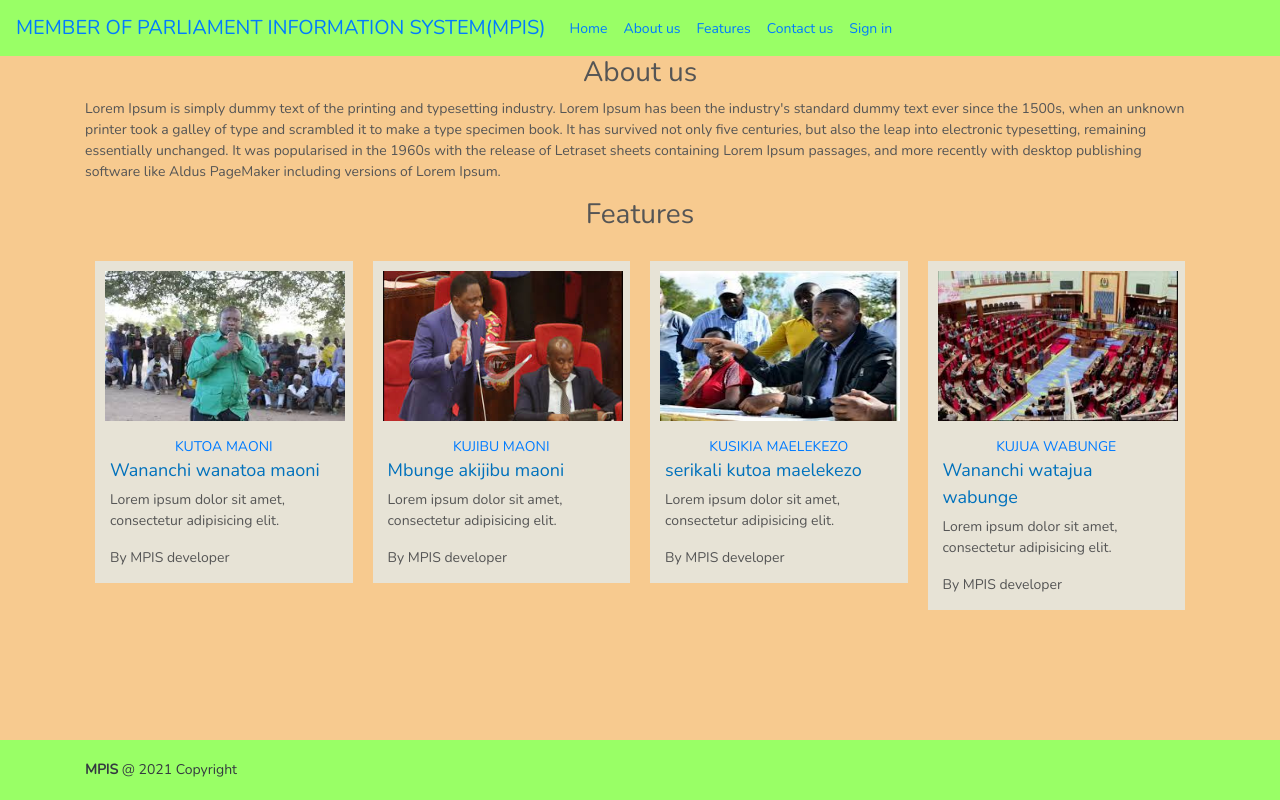
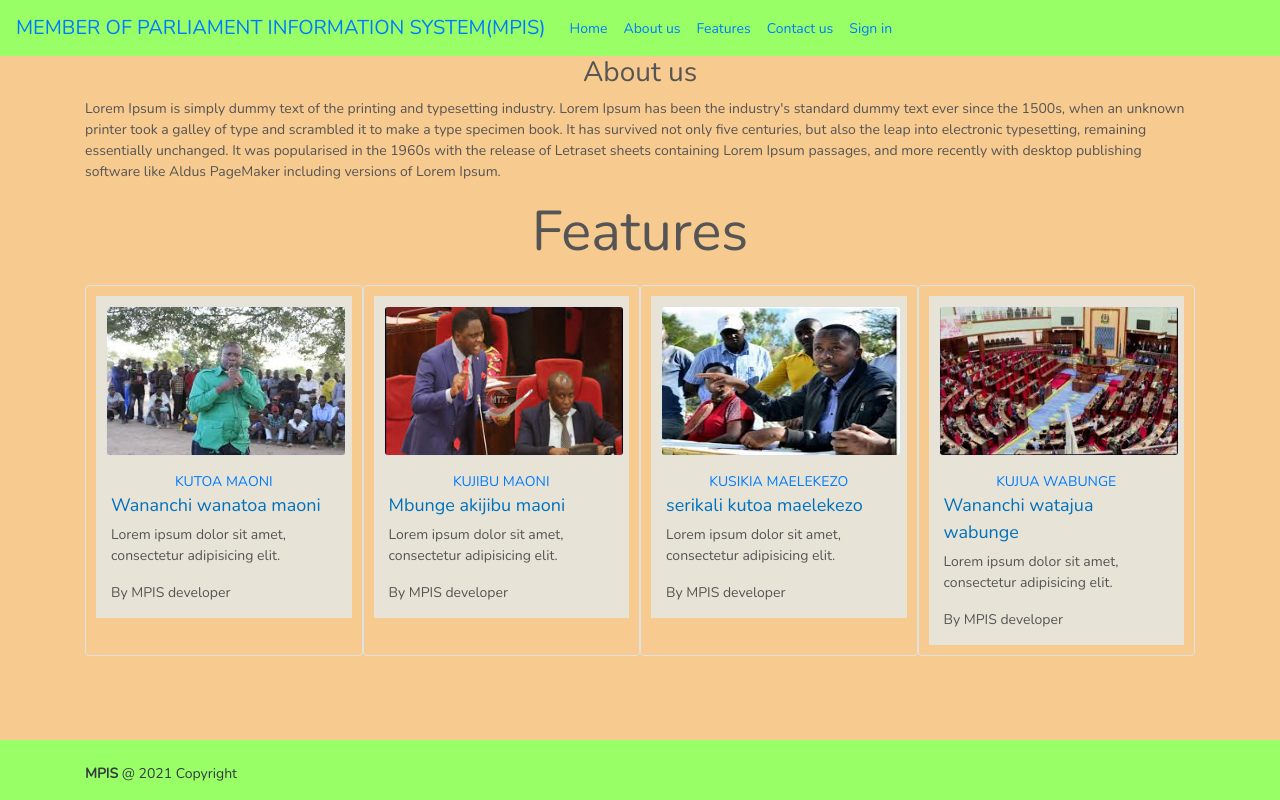
Before and after one commit to deogemini/MPIS, a PHP site: page / in a window 1280 px wide. Run offline with PHP 8.4, Linux system fonts and the light colour scheme.

Commit message:
css changed

```diff
--- a/index.php
+++ b/index.php
@@ -17,14 +17,14 @@
 <div class="container" id="features">
   <div class="row">
     <div class="col-md-12">
-      <h3 style="text-align: center;"> Features</h3>
+      <h3 style="text-align: center;" class="display-4"> Features</h3>
       <div class="wrapper">
-        <div class="cards_wrap">
-          <div class="card_item">
+        <div class="cards_wrap" >
+          <div class="card_item border rounded" >
             <div class="card_inner">
               <div class="card_top">
                 <a href="user/login.php">
-                  <img src="Assets/images/mbunge.jfif" alt="wanachi" class="img-feature"></a>
+                  <img src="Assets/images/mbunge.jfif" alt="wanachi" class="img-feature border rounded"></a>
               </div>
               <div class="card_bottom">
                 <a href="user/login.php">
@@ -44,10 +44,10 @@
             </div>
           </div>
 
-          <div class="card_item">
+          <div class="card_item border rounded">
             <div class="card_inner">
               <div class="card_top">
-                <a href="user/login.php"> <img src="Assets/images/akijibu.jfif" alt="wanachi" class="img-feature"></a>
+                <a href="user/login.php"> <img src="Assets/images/akijibu.jfif" alt="wanachi" class="img-feature border rounded"></a>
               </div>
               <div class="card_bottom">
                 <a href="user/login.php">
@@ -65,10 +65,10 @@
               </div>
             </div>
           </div>
-          <div class="card_item">
+          <div class="card_item border rounded">
             <div class="card_inner">
               <div class="card_top">
-                <a href="user/login.php"> <img src="Assets/images/wananchi.jfif" alt="wanachi" class="img-feature"></a>
+                <a href="user/login.php"> <img src="Assets/images/wananchi.jfif" alt="wanachi" class="img-feature border rounded"></a>
               </div>
               <div class="card_bottom">
                 <a href="user/login.php">
@@ -86,10 +86,10 @@
               </div>
             </div>
           </div>
-          <div class="card_item">
+          <div class="card_item border rounded" >
             <div class="card_inner">
               <div class="card_top">
-                <a href="user/login.php"><img src="Assets/images/wabunge.jfif" alt="wanachi" class="img-feature" class="responsive"></a>
+                <a href="user/login.php"><img src="Assets/images/wabunge.jfif" alt="wanachi" class="img-feature border rounded" class="responsive"></a>
               </div>
               <div class="card_bottom">
                 <a href="user/login.php">
--- a/user/layouts/footer.php
+++ b/user/layouts/footer.php
@@ -1,6 +1,11 @@
 <!--  footer-->
-<footer class="footer" style="margin-top: auto;" >
-      <div class="container" ">
+<div class="fixed-bottom">
+
+
+<footer class="footer"  >
+      <div class="container py-1">
       	<span class="text-dark"> <strong>MPIS </strong></strong>@ 2021 Copyright</span>
       </div>
     </footer>
+
+</div>
```
